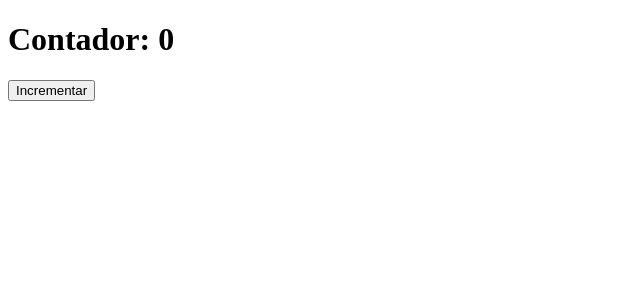
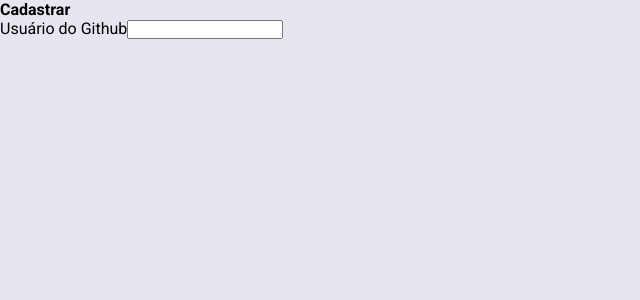
Before and after one commit to ficosta/OmniStack-10.0, a React (Create React App) app in the folder web/: page / in a window 1280 px wide. Shown: the top 300 px of the page, without its empty margins (0-640 px from the left). Built offline with nearby package versions, Linux system fonts and the light colour scheme.

Commit message:
react 50:08

```diff
--- /dev/null
+++ b/web/src/App.css
@@ -0,0 +1,9 @@
+#App{
+    max-width: 1200px;
+    margin: 0 auto;
+    padding: 60px 30px;
+
+    display: flex;
+    flex-direction: row;
+    align-items: flex-start;
+}
--- a/web/src/App.js
+++ b/web/src/App.js
@@ -1,21 +1,24 @@
-import React, { useState } from 'react';
+import React from 'react';
 
-//Componente:
-//Propriedade: Informações que um componente PAI pasa par ao componemte FILHO
-//Estado: Informações mantidas pelo componente (Lembrar: imutabilidade)
+import './global.css'
+import './App.css'
 
 function App() {
-  const [counter, setCounter] = useState(0);
-
-  function incrementCounter() {
-    setCounter(counter + 1)
-  }
 
   return (
-    <>
-      <h1>Contador: {counter}</h1>
-      <button onClick={incrementCounter}>Incrementar</button>
-    </>
+<div id="app">
+  <aside>
+    <strong>Cadastrar</strong>
+    <form>
+      <label htmlFor="username_github">Usuário do Github</label>
+      <input name="github_username" id="username_github" required/>
+    </form>
+  </aside>
+  <main>
+
+  </main>
+</div>
+
   );
 }
 
--- /dev/null
+++ b/web/src/global.css
@@ -0,0 +1,20 @@
+@import url('https://fonts.googleapis.com/css?family=Roboto:400,700&display=swap');
+*{
+    margin: 0;
+    padding: 0;
+    outline: 0;
+    box-sizing: border-box;
+}
+
+html, body, #root{
+    height: 100%;
+}
+
+body{
+    background: #E5E6F0;
+    -webkit-font-smoothing: antialiased;
+}
+
+body, input,button{
+    font-family: Roboto, sans-serif;
+}
```
Also changed, not shown: web/src/Main.css (added), web/src/Sidebar.css (added).
